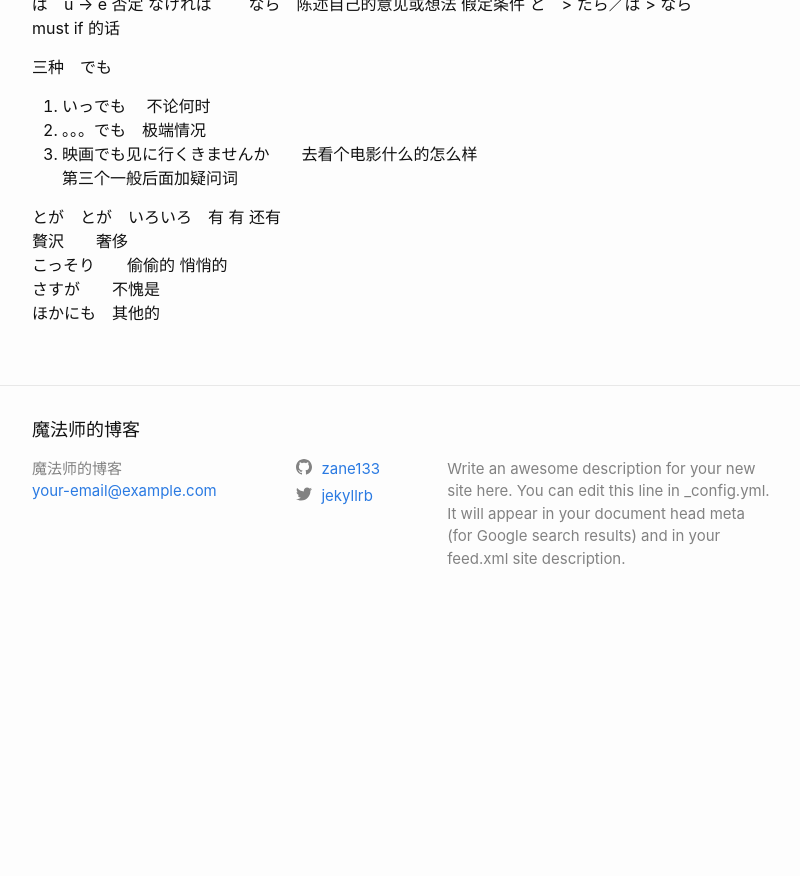
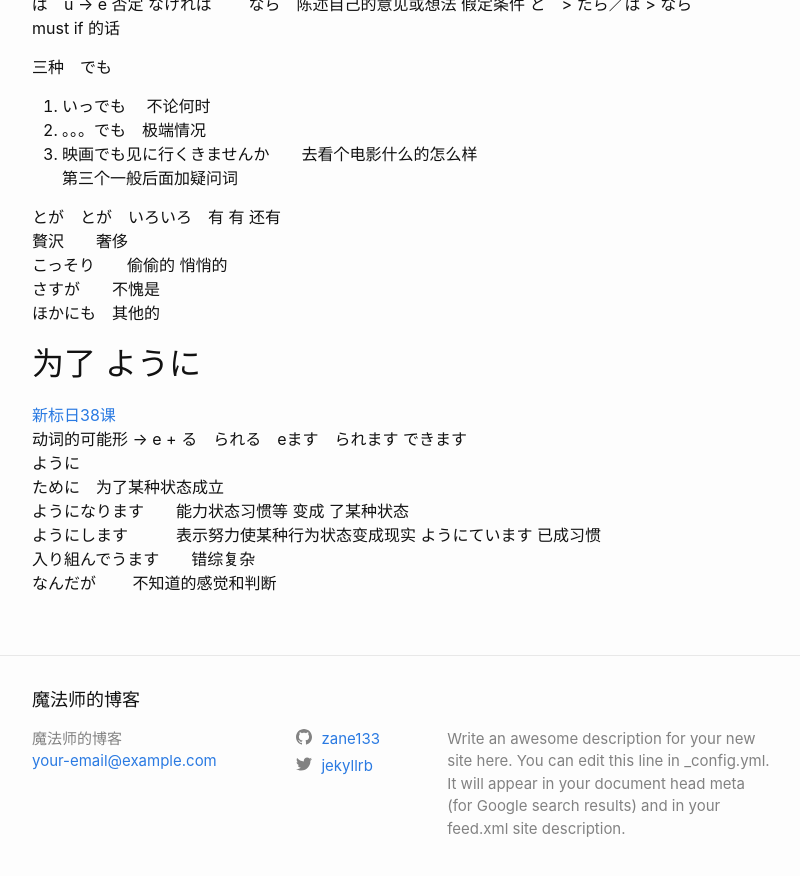
Before and after one commit to zane133/zane133.github.io, a Jekyll site: the page built from _posts/2019-08-17-japanese_study.markdown, in a window 1280 px wide and 900 px high, scrolled down 9221 px. Shown: the top 876 px of the window, without its empty margins (238-1038 px from the left). Built offline with Jekyll 4.4.1, drawn with Linux system fonts in a browser that asks for light colours; before the commit the page ends 9851 px from its top, so only the background shows below that.

Commit message:
Update 2019-08-17-japanese_study.markdown

```diff
--- a/_posts/2019-08-17-japanese_study.markdown
+++ b/_posts/2019-08-17-japanese_study.markdown
@@ -317,3 +317,14 @@ must     if     的话
 こっそり　　偷偷的  悄悄的
 さすが　　不愧是
 ほかにも　其他的
+
+## 为了 ように
+[新标日38课](https://www.bilibili.com/video/av14150839/?p=40)
+动词的可能形  -> e + る　られる　eます　られます できます
+ように
+ために　为了某种状态成立
+ようになります　　能力状态习惯等 变成 了某种状态
+ようにします　　　表示努力使某种行为状态变成现实
+ようにています    已成习惯
+入り組んでうます　　错综复杂
+なんだが　　     不知道的感觉和判断
```
